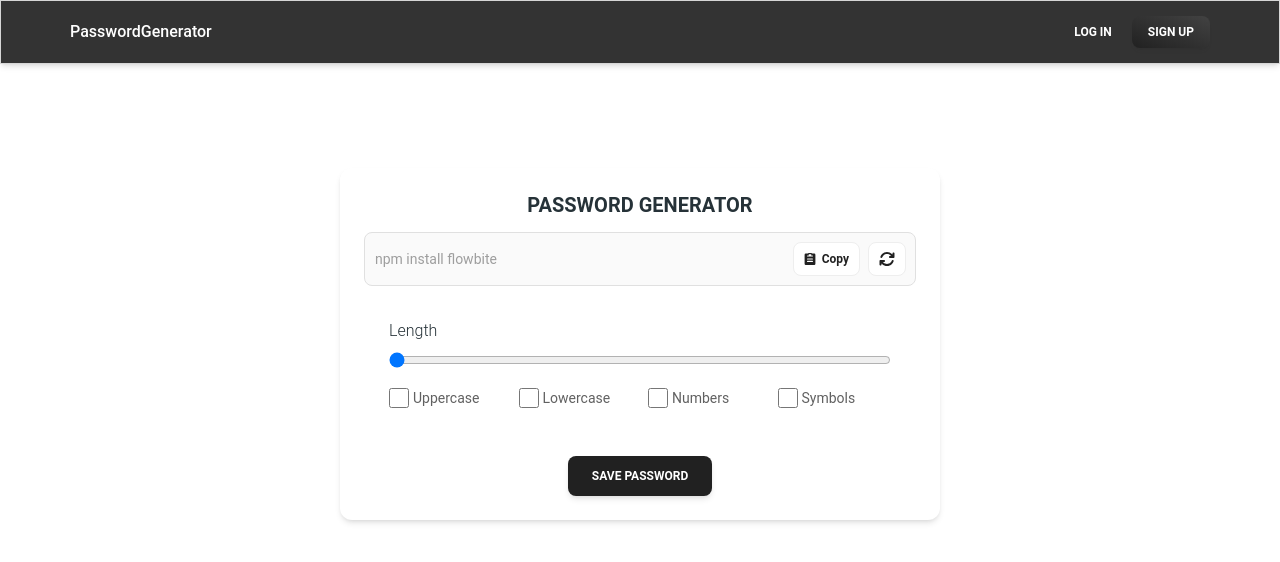
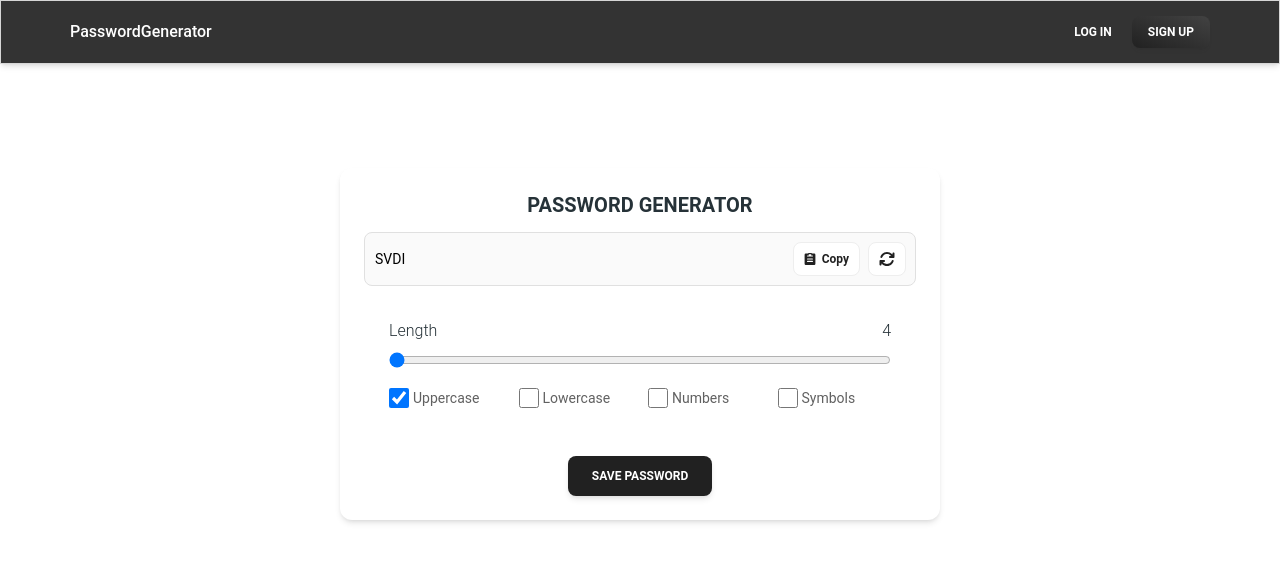
Before and after one commit to Naseela-KT/Password-Generator, a React (Vite) app in the folder frontend/: page / in a window 1280 px wide. Shown: the top 562 px of the page. Built offline with nearby package versions, Linux system fonts and the light colour scheme.

Commit message:
ui for password card added

```diff
--- a/frontend/src/App.jsx
+++ b/frontend/src/App.jsx
@@ -15,8 +15,9 @@
     <NavbarDefault/>
     <Routes>
       <Route path="/" element={<Home />} />
+
+      <Route path="" element={<PrivateRoute/>}>
       <Route path="/passwords" element={<SavedPassword />} />
-      <Route path="" element={<PrivateRoute/>}>
       </Route>
     </Routes>
   </Router>
--- a/frontend/src/components/Password/CharacterLength.jsx
+++ b/frontend/src/components/Password/CharacterLength.jsx
@@ -1,8 +1,9 @@
+/* eslint-disable react/prop-types */
 import { Typography } from "@material-tailwind/react"
-import { useState } from "react";
 
-const CharacterLength = () => {
-  const [length, setLength] =useState(4);
+
+const CharacterLength = ({length,setLength}) => {
+
   return (
     <div className="flex flex-col text-white">
     <div className="flex justify-between mb-2">
@@ -13,7 +14,13 @@
       >
         Length
       </Typography>
-      <span>{length}</span> {/* Display the current length value */}
+      <Typography
+        variant="text"
+        color="blue-gray"
+        className="text-center"
+      >
+        {length}
+      </Typography>{/* Display the current length value */}
     </div>
     <input
       type="range"
--- a/frontend/src/components/Password/Checkboxes.jsx
+++ b/frontend/src/components/Password/Checkboxes.jsx
@@ -1,36 +1,22 @@
+/* eslint-disable react/prop-types */
 
 
-const Checkboxes = () => {
+const Checkboxes = ({checkboxData,handleCheckboxChange}) => {
     return (
       <div className="grid grid-cols-2 sm:grid-cols-4 gap-4 mt-5">
-      <div className="flex items-center space-x-1">
+      {checkboxData.map((checkbox,index)=>{
+        return(
+        <div key={index} className="flex items-center space-x-1">
         <input
           type="checkbox"
-          className="h-5 w-5 text-purple-600 rounded focus:ring-2 focus:ring-purple-500"
+          onChange={() => handleCheckboxChange(index)}
+          checked={checkbox.state}
+          className="h-5 w-5 rounded focus:ring-2 focus:ring-gray-500"
         />
-        <label className="text-sm text-black-400">Uppercase</label>
+        <label className="text-sm text-black-400">{checkbox.title}</label>
       </div>
-      <div className="flex items-center space-x-1">
-        <input
-          type="checkbox"
-          className="h-5 w-5 text-purple-600 rounded focus:ring-2 focus:ring-purple-500"
-        />
-        <label className="text-sm text-black-400">Lowercase</label>
-      </div>
-      <div className="flex items-center space-x-1">
-        <input
-          type="checkbox"
-          className="h-5 w-5 text-purple-600 rounded focus:ring-2 focus:ring-purple-500"
-        />
-        <label className="text-sm text-black-400">Numbers</label>
-      </div>
-      <div className="flex items-center space-x-1">
-        <input
-          type="checkbox"
-          className="h-5 w-5 text-purple-600 rounded focus:ring-2 focus:ring-purple-500"
-        />
-        <label className="text-sm text-black-400">Symbols</label>
-      </div>
+        )
+      })}
     </div>
       );
 }
--- a/frontend/src/components/Password/Password.jsx
+++ b/frontend/src/components/Password/Password.jsx
@@ -1,8 +1,9 @@
+/* eslint-disable react/prop-types */
 import {useState} from 'react'
 import { FontAwesomeIcon } from '@fortawesome/react-fontawesome';
 import { faRefresh } from '@fortawesome/free-solid-svg-icons';
 
-const Password = () => {
+const Password = ({password}) => {
     const [copied, setCopied] = useState(false);
 
     const copyToClipboard = () => {
@@ -23,10 +24,10 @@
             <input
               id="npm-install-copy-text"
               type="text"
-              className="col-span-6 bg-gray-50 border border-gray-300 text-gray-500 text-sm rounded-lg focus:ring-blue-500 focus:border-blue-500 block w-full px-2.5 py-4 dark:bg-gray-700 dark:border-gray-600 dark:placeholder-gray-400 dark:text-gray-400 dark:focus:ring-blue-500 dark:focus:border-blue-500"
-              value="npm install flowbite"
+              className="col-span-6 text-black bg-gray-50 border border-gray-300  text-sm rounded-lg focus:ring-blue-500 focus:border-blue-500 block w-full px-2.5 py-4 dark:bg-gray-700 dark:border-gray-600 dark:placeholder-gray-400 dark:text-gray-400 dark:focus:ring-blue-500 dark:focus:border-blue-500"
+              value={password}
               disabled
-              readOnly
+
             />
 
             <div className="flex space-x-2 absolute right-2.5 top-1/2 transform -translate-y-1/2">
--- a/frontend/src/components/Password/PasswordCard.jsx
+++ b/frontend/src/components/Password/PasswordCard.jsx
@@ -8,8 +8,36 @@
 import Password from "./Password";
 import CharacterLength from "./CharacterLength";
 import Checkboxes from "./Checkboxes";
+import {useSelector} from "react-redux"
+import { useState,useEffect } from "react";
+import useGeneratePassword from "../../hooks/useGeneratePassword"
+import {pwdApiRequest} from '../../config/axios'
+import toast from 'react-hot-toast';
+
 
 const PasswordCard = () => {
+  let  {userInfo} = useSelector((state) => state.userAuth);
+  const { password, errorMessage, generatePassword } = useGeneratePassword()
+  const [length,setLength]=useState(4)
+  const [checkboxData, setCheckboxData] = useState([
+    { title: "Uppercase", state: true },
+    { title: "Lowercase", state: false },
+    { title: "Numbers", state: false },
+    { title: "Symbols", state: false }
+  ])
+
+  const handleCheckboxChange = (i) => {
+    const updatedCheckboxData = [...checkboxData]
+    updatedCheckboxData[i].state = !updatedCheckboxData[i].state
+    setCheckboxData(updatedCheckboxData)
+  }
+
+  useEffect(() => {
+    generatePassword(checkboxData, length)
+    console.log(".......")
+    console.log(password)
+  }, [checkboxData, length])
+
   return (
     <div className="px-4 py-6">
       <Card className="w-full max-w-[600px] mx-auto">
@@ -21,12 +49,12 @@
           >
             Password Generator
           </Typography>
-          <Password />
+          {password && <Password password={password}/>}
 
           <Card className="mt-2 w-full max-w-[550px] mx-auto shadow-none">
             <CardBody>
-              <CharacterLength />
-              <Checkboxes />
+              <CharacterLength length={length} setLength={setLength} />
+              <Checkboxes checkboxData={checkboxData} handleCheckboxChange={handleCheckboxChange}/>
             </CardBody>
           </Card>
         </CardBody>
--- /dev/null
+++ b/frontend/src/hooks/useGeneratePassword.js
@@ -0,0 +1,49 @@
+/* eslint-disable no-useless-escape */
+import { useState } from "react"
+
+const useGeneratePassword = () =>{
+    const [password,setPassword] = useState("")
+    const [errorMessage,setErrorMessage] = useState("")
+
+    const generatePassword = (checkboxData , length) =>{
+        let charset = "",
+        generatedPassword = ""
+
+        const selectedOptions = checkboxData.filter((check)=>check.state)
+
+        if(selectedOptions.length === 0){
+            setErrorMessage("Select at least one option");
+            setPassword("")
+            return
+        }
+
+        selectedOptions.forEach((option)=>{
+            switch(option.title){
+                case "Uppercase":
+                    charset += "ABCDEFGHIJKLMNOPQRSTUVWXYZ";
+                    break;
+                case "Lowercase":
+                    charset += "abcdefghijklmnopqrstuvwxyz";
+                    break;
+                case "Numbers":
+                    charset += "0123456789";
+                    break;
+                case "Symbols":
+                    charset += "!#$%&()*+,-./:;<=>?@[\]^_{|}~";
+                    break;
+                default:
+                    break;
+            }
+        })
+
+        for(let i=0;i<length;i++){
+            const randomIndex = Math.floor(Math.random()*charset.length)
+            generatedPassword += charset[randomIndex]
+        }
+        setPassword(generatedPassword);
+        setErrorMessage("")
+    }
+    return {password , errorMessage , generatePassword}
+}
+
+export default useGeneratePassword
```
